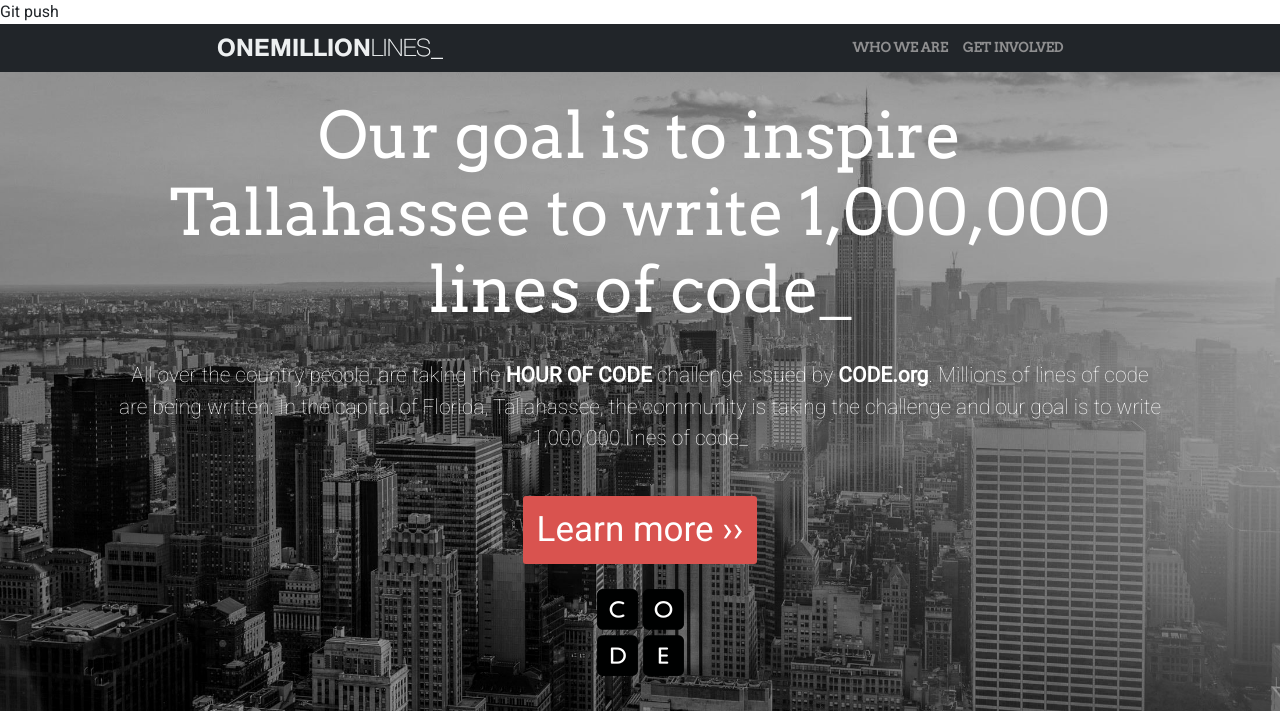
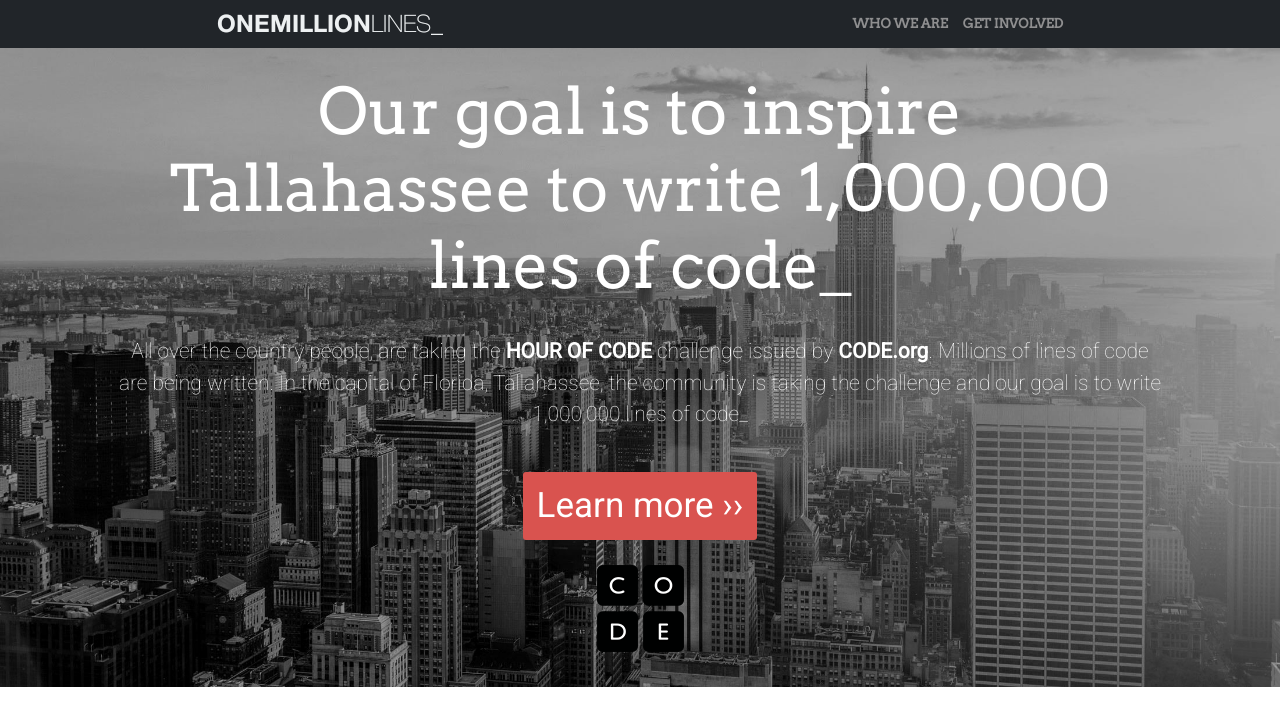
Before and after one commit to Ououia/thickLovers, a plain HTML site: page index.html in a window 1280 px wide. Shown: the top 724 px of the page. Drawn offline with nearby package versions, Linux system fonts and the light colour scheme.

Commit message:
feat : first comming

```diff
--- a/index.html
+++ b/index.html
@@ -72,7 +72,6 @@
   </head>
 
   <body>
-    <div>Git push</div>
     <nav class="navbar navbar-light bg-dark">
       <div class="container-fluid justify-content-around">
         <img
```
